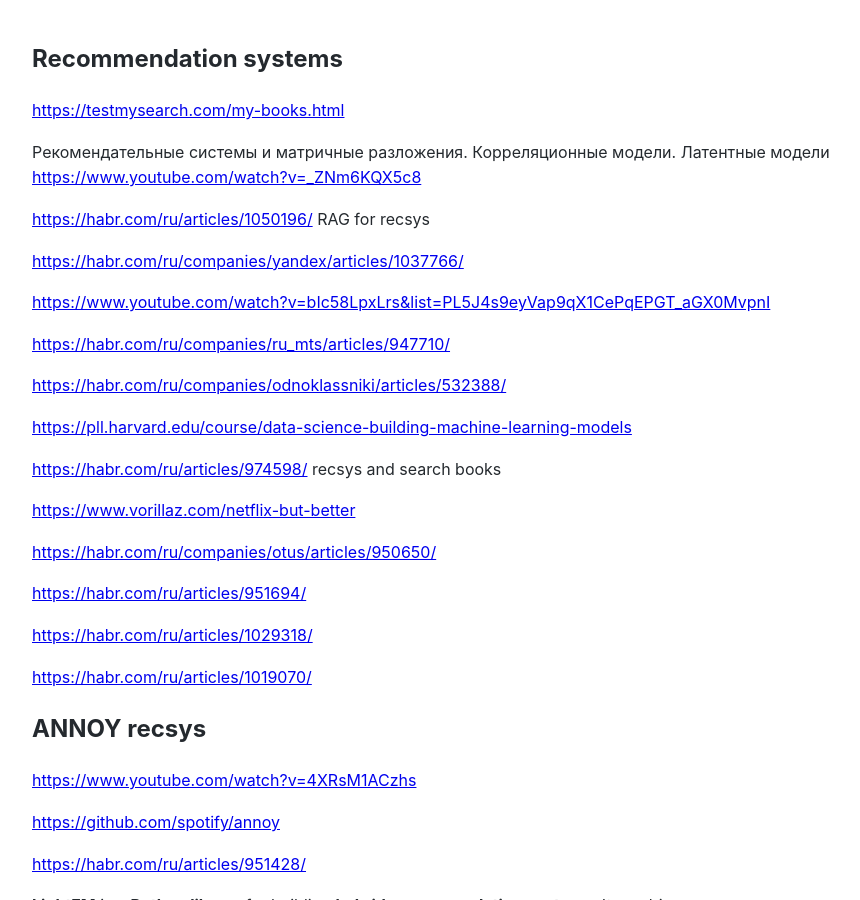
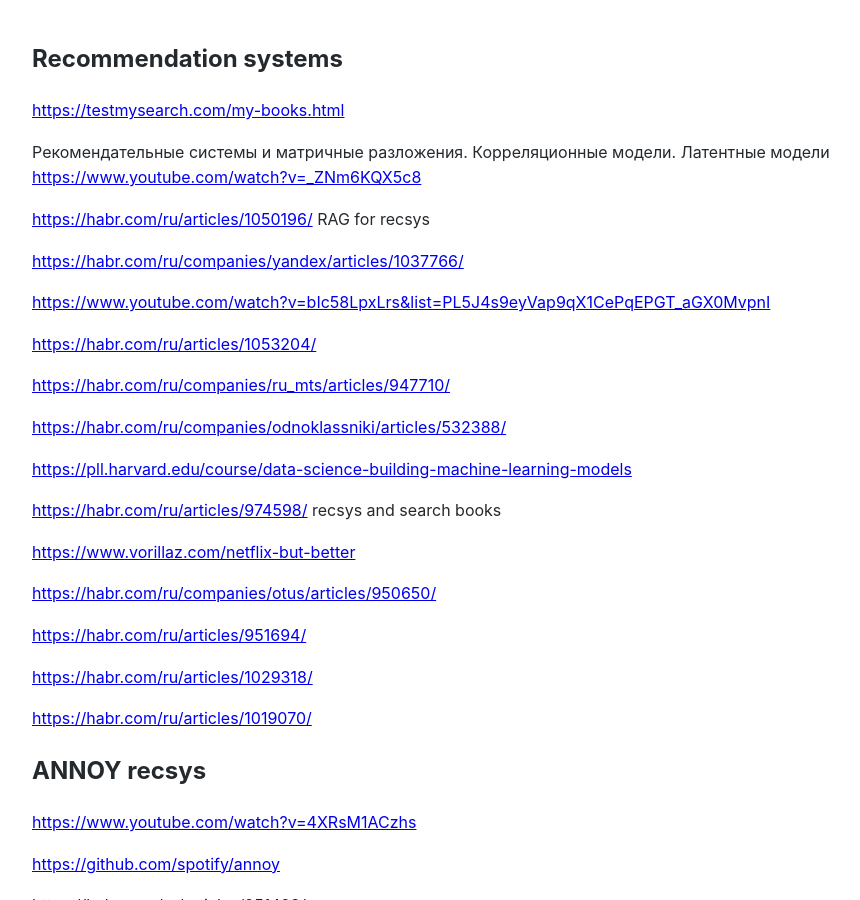
Before and after one commit to Michael-Lubinsky/michael-lubinsky.github.com, a Jekyll site: the page built from ml/recsys.md, in a window 1280 px wide and 900 px high. Shown: the whole window, without its empty margins (158-1018 px from the left). Built offline with Jekyll 4.4.1, drawn with Linux system fonts in a browser that asks for light colours; our own code applies the rules of GitHub Pages for plain Markdown files.

Commit message:
Update recsys.md

```diff
--- a/ml/recsys.md
+++ b/ml/recsys.md
@@ -11,6 +11,8 @@
 
 <https://www.youtube.com/watch?v=bIc58LpxLrs&list=PL5J4s9eyVap9qX1CePqEPGT_aGX0MvpnI>
 
+
+<https://habr.com/ru/articles/1053204/>
 
 <https://habr.com/ru/companies/ru_mts/articles/947710/>
 
```
